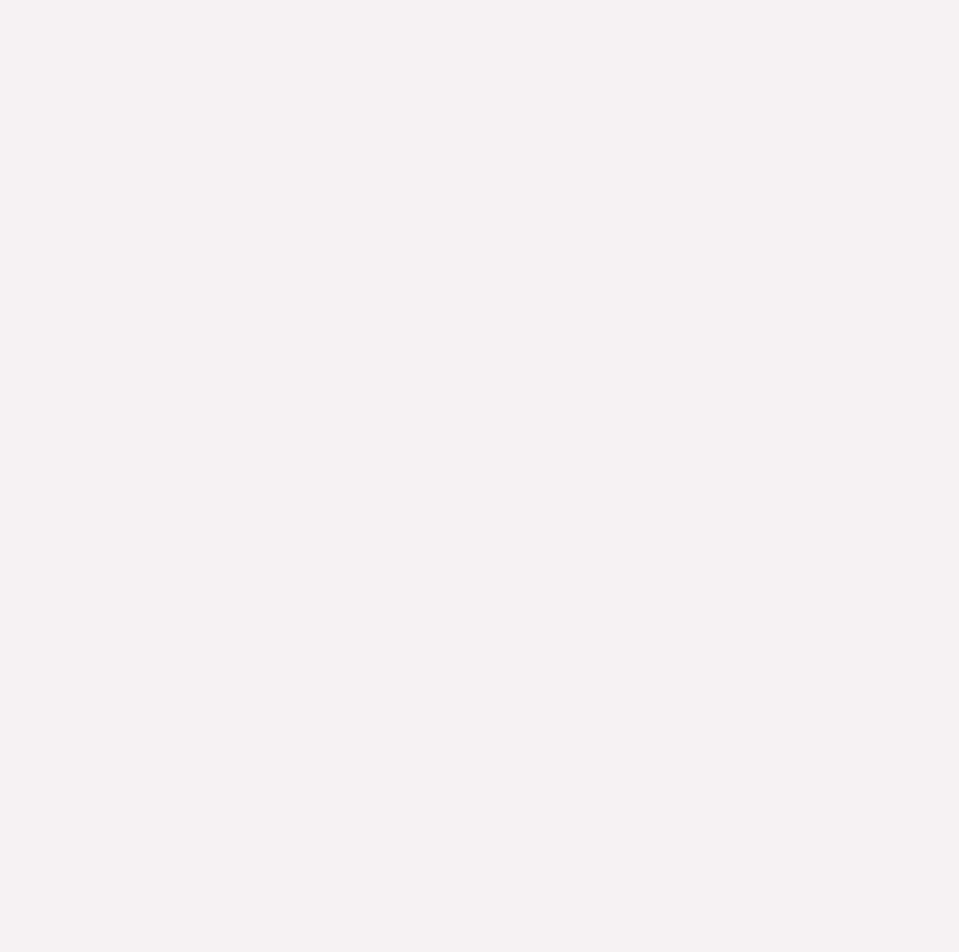
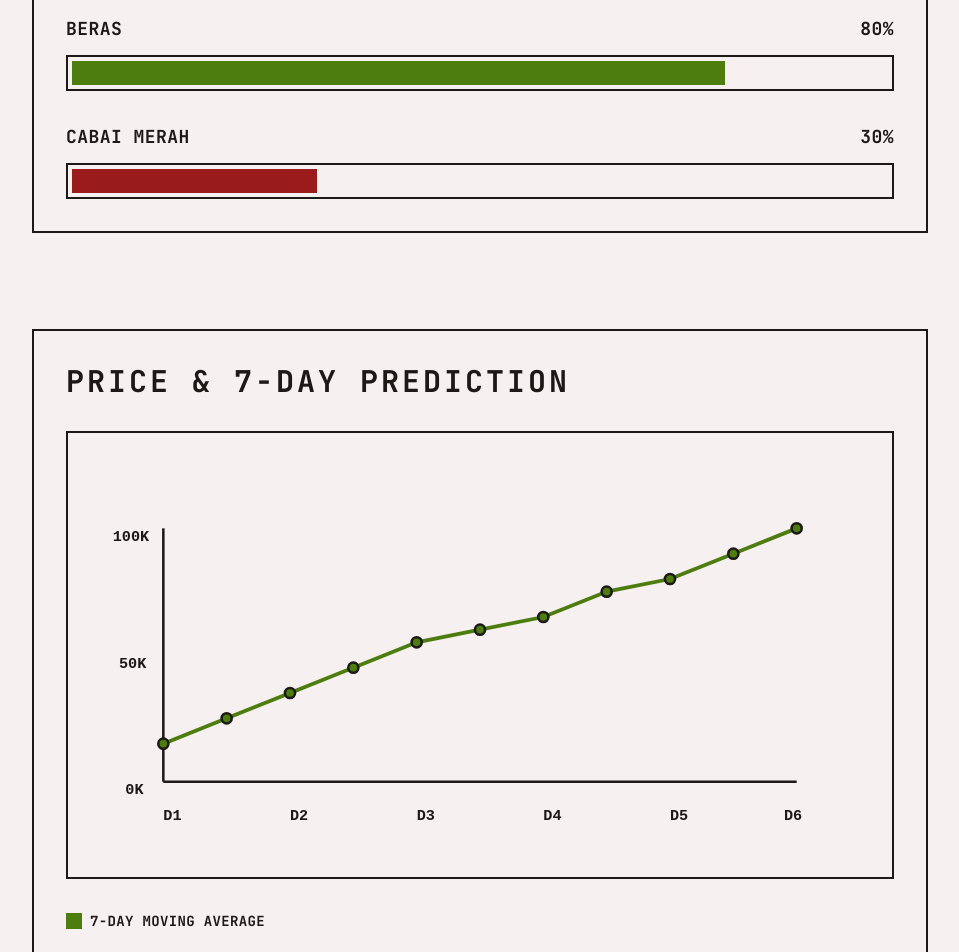
Before and after one commit to Cantaloopstrap/v0-agri-karta-base-layout, a Next.js app: page / in a window 1280 px wide. Shown: the part 720-1672 px from the top of the page, without its empty margins (160-1119 px from the left). Before the commit the page ends 800 px from the top, so only its background shows below. Built offline with nearby package versions, Linux system fonts and the light colour scheme.

Commit message:
feat: add Real-Time Factory Stock and Price Prediction sections\n\nAdd brutalism style sections for factory stock and price prediction.

```diff
--- a/app/page.tsx
+++ b/app/page.tsx
@@ -63,6 +63,144 @@ export default function Page() {
           </div>
         </div>
       </section>
+
+      {/* REAL-TIME FACTORY STOCK SECTION */}
+      <section className="bg-background p-12 gap-12">
+        <div className="max-w-4xl mx-auto space-y-12">
+          <div className="border-2 border-foreground rounded-none p-8">
+            <h3 className="text-3xl font-bold uppercase tracking-widest text-foreground mb-8">
+              Real-Time Factory Stock
+            </h3>
+
+            {/* Stock Grid */}
+            <div className="space-y-8">
+              {/* Beras - 80% */}
+              <div className="space-y-3">
+                <div className="flex items-center justify-between">
+                  <span className="text-lg font-semibold uppercase tracking-wide text-foreground">
+                    Beras
+                  </span>
+                  <span className="text-lg font-semibold uppercase tracking-wide text-foreground">
+                    80%
+                  </span>
+                </div>
+                <div className="border-2 border-foreground rounded-none bg-background p-1">
+                  <div
+                    className="h-6 bg-accent transition-all"
+                    style={{ width: '80%' }}
+                  ></div>
+                </div>
+              </div>
+
+              {/* Cabai Merah - 30% */}
+              <div className="space-y-3">
+                <div className="flex items-center justify-between">
+                  <span className="text-lg font-semibold uppercase tracking-wide text-foreground">
+                    Cabai Merah
+                  </span>
+                  <span className="text-lg font-semibold uppercase tracking-wide text-foreground">
+                    30%
+                  </span>
+                </div>
+                <div className="border-2 border-foreground rounded-none bg-background p-1">
+                  <div
+                    className="h-6 bg-destructive transition-all"
+                    style={{ width: '30%' }}
+                  ></div>
+                </div>
+              </div>
+            </div>
+          </div>
+        </div>
+      </section>
+
+      {/* PRICE & 7-DAY PREDICTION SECTION */}
+      <section className="bg-background p-12 gap-12">
+        <div className="max-w-4xl mx-auto space-y-12">
+          <div className="border-2 border-foreground rounded-none p-8">
+            <h3 className="text-3xl font-bold uppercase tracking-widest text-foreground mb-8">
+              Price & 7-Day Prediction
+            </h3>
+
+            {/* SVG Chart */}
+            <div className="border-2 border-foreground rounded-none bg-background p-8">
+              <svg
+                viewBox="0 0 600 300"
+                className="w-full h-auto"
+                preserveAspectRatio="xMidYMid meet"
+              >
+                {/* Grid lines */}
+                <line x1="50" y1="250" x2="550" y2="250" stroke="#1c1917" strokeWidth="2" />
+                <line x1="50" y1="50" x2="50" y2="250" stroke="#1c1917" strokeWidth="2" />
+
+                {/* Y-axis labels */}
+                <text x="20" y="260" fontSize="12" fill="#1c1917" fontFamily="monospace" fontWeight="bold">
+                  0K
+                </text>
+                <text x="15" y="160" fontSize="12" fill="#1c1917" fontFamily="monospace" fontWeight="bold">
+                  50K
+                </text>
+                <text x="10" y="60" fontSize="12" fill="#1c1917" fontFamily="monospace" fontWeight="bold">
+                  100K
+                </text>
+
+                {/* X-axis labels */}
+                <text x="50" y="280" fontSize="12" fill="#1c1917" fontFamily="monospace" fontWeight="bold">
+                  D1
+                </text>
+                <text x="150" y="280" fontSize="12" fill="#1c1917" fontFamily="monospace" fontWeight="bold">
+                  D2
+                </text>
+                <text x="250" y="280" fontSize="12" fill="#1c1917" fontFamily="monospace" fontWeight="bold">
+                  D3
+                </text>
+                <text x="350" y="280" fontSize="12" fill="#1c1917" fontFamily="monospace" fontWeight="bold">
+                  D4
+                </text>
+                <text x="450" y="280" fontSize="12" fill="#1c1917" fontFamily="monospace" fontWeight="bold">
+                  D5
+                </text>
+                <text x="540" y="280" fontSize="12" fill="#1c1917" fontFamily="monospace" fontWeight="bold">
+                  D6
+                </text>
+
+                {/* Moving average zigzag line (ascending) */}
+                <polyline
+                  points="50,220 100,200 150,180 200,160 250,140 300,130 350,120 400,100 450,90 500,70 550,50"
+                  fill="none"
+                  stroke="#4d7c0f"
+                  strokeWidth="3"
+                  strokeLinecap="square"
+                  strokeLinejoin="miter"
+                />
+
+                {/* Data points */}
+                <circle cx="50" cy="220" r="4" fill="#4d7c0f" stroke="#1c1917" strokeWidth="2" />
+                <circle cx="100" cy="200" r="4" fill="#4d7c0f" stroke="#1c1917" strokeWidth="2" />
+                <circle cx="150" cy="180" r="4" fill="#4d7c0f" stroke="#1c1917" strokeWidth="2" />
+                <circle cx="200" cy="160" r="4" fill="#4d7c0f" stroke="#1c1917" strokeWidth="2" />
+                <circle cx="250" cy="140" r="4" fill="#4d7c0f" stroke="#1c1917" strokeWidth="2" />
+                <circle cx="300" cy="130" r="4" fill="#4d7c0f" stroke="#1c1917" strokeWidth="2" />
+                <circle cx="350" cy="120" r="4" fill="#4d7c0f" stroke="#1c1917" strokeWidth="2" />
+                <circle cx="400" cy="100" r="4" fill="#4d7c0f" stroke="#1c1917" strokeWidth="2" />
+                <circle cx="450" cy="90" r="4" fill="#4d7c0f" stroke="#1c1917" strokeWidth="2" />
+                <circle cx="500" cy="70" r="4" fill="#4d7c0f" stroke="#1c1917" strokeWidth="2" />
+                <circle cx="550" cy="50" r="4" fill="#4d7c0f" stroke="#1c1917" strokeWidth="2" />
+              </svg>
+            </div>
+
+            {/* Legend */}
+            <div className="mt-8 flex items-center gap-4">
+              <div className="flex items-center gap-2">
+                <div className="w-4 h-4 bg-accent rounded-none"></div>
+                <span className="text-sm font-semibold uppercase tracking-wide text-foreground">
+                  7-Day Moving Average
+                </span>
+              </div>
+            </div>
+          </div>
+        </div>
+      </section>
     </div>
   )
 }
```
